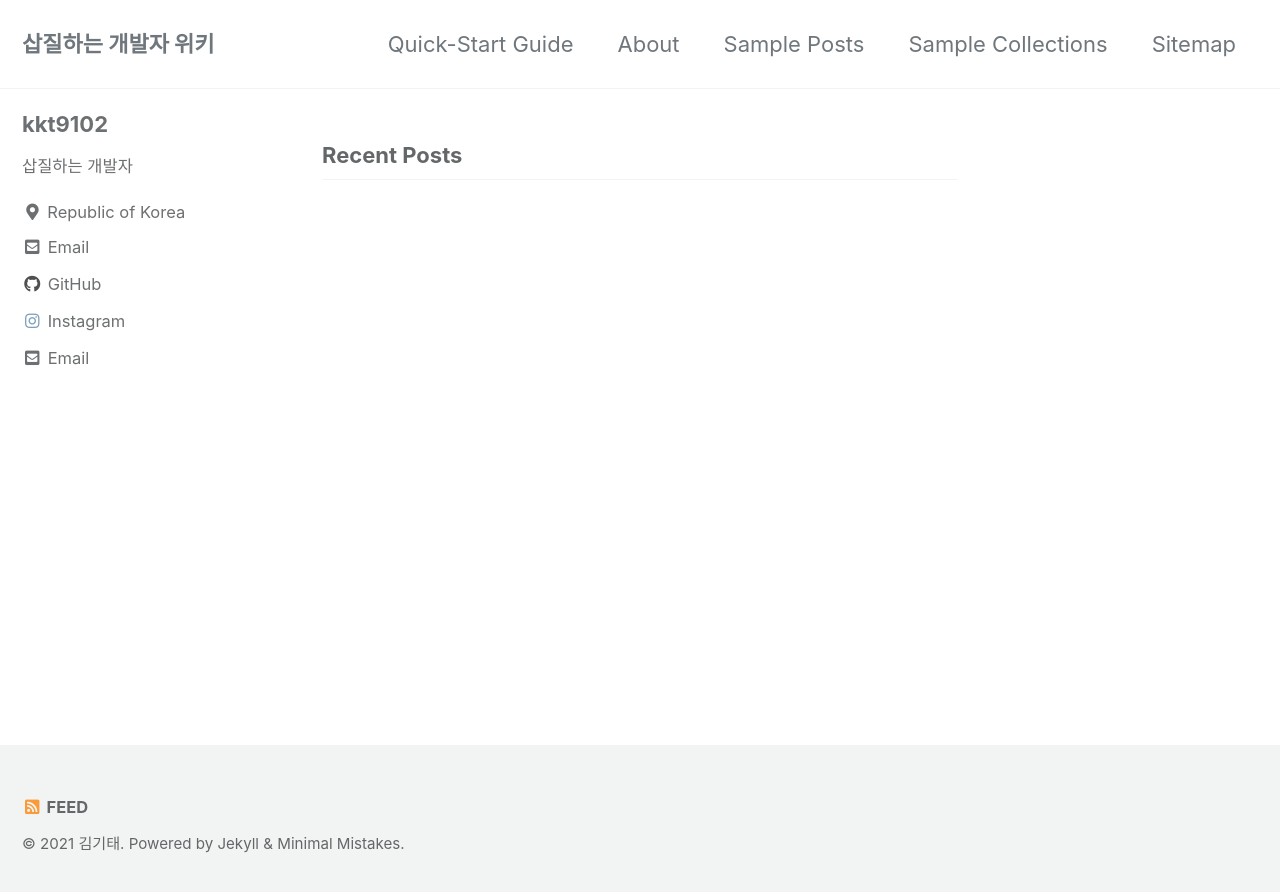
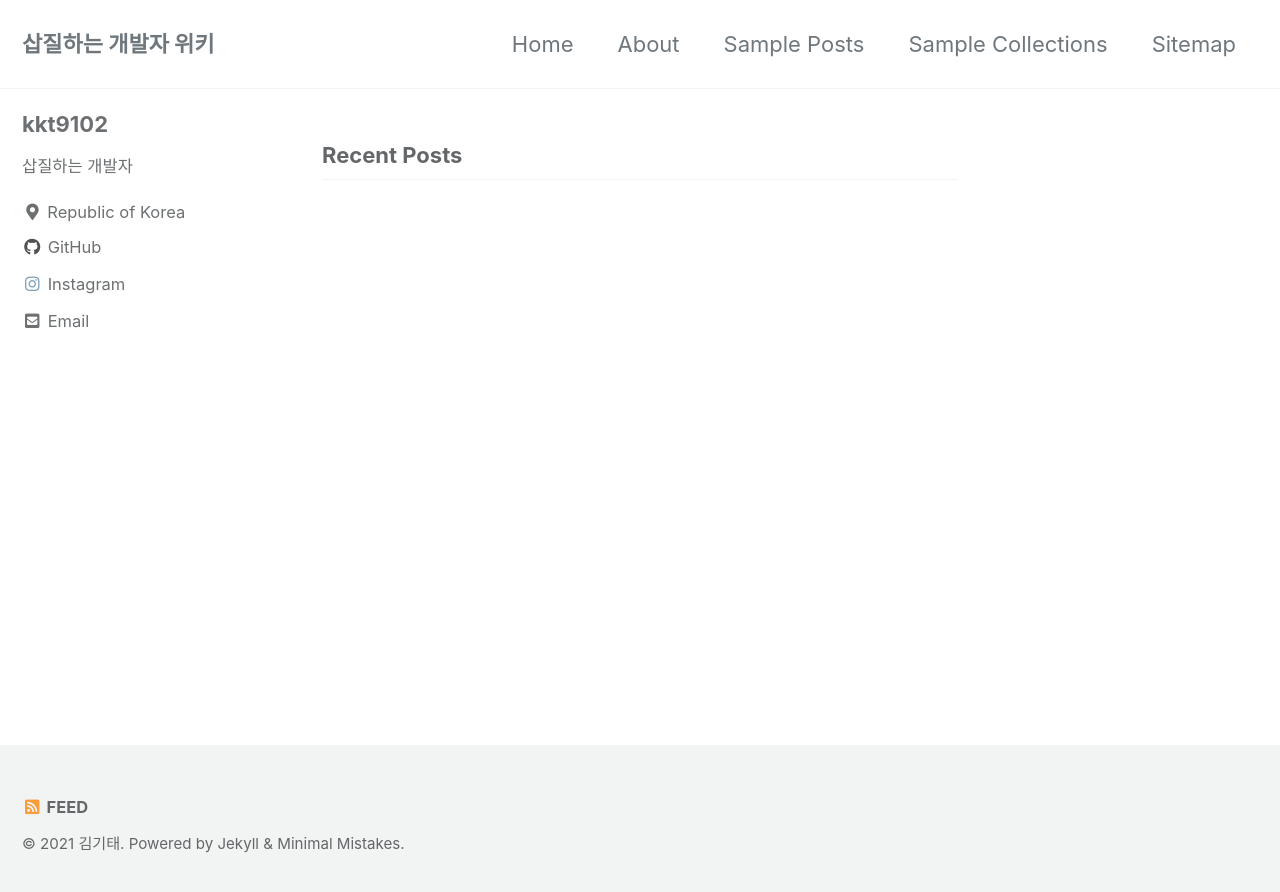
Before and after one commit to kkt9102/kkt9102.github.io, a Jekyll site: the page built from index.html, in a window 1280 px wide. Shown: the top 892 px of the page. Built offline with Jekyll 4.4.1, drawn with Linux system fonts in a browser that asks for light colours; cached includes are drawn as plain includes; the list of posts is cut into pages by our own code.

Commit message:
메뉴 변경중

```diff
--- a/_config.yml
+++ b/_config.yml
@@ -110,7 +110,7 @@ author:
   links:
     - label: "Email"
       icon: "fas fa-fw fa-envelope-square"
-      url: "creater@kakao.com"
+      # url: "creater@kakao.com"
     - label: "Website"
       icon: "fas fa-fw fa-link"
       # url: "https://your-website.com"
--- a/_data/navigation.yml
+++ b/_data/navigation.yml
@@ -1,9 +1,9 @@
 # main links
 main:
-  - title: "Quick-Start Guide"
-    url: https://mmistakes.github.io/minimal-mistakes/docs/quick-start-guide/
+  - title: "Home"
+    url: https://kkt9102.github.io/
   - title: "About"
-    url: https://mmistakes.github.io/minimal-mistakes/about/
+    url: https://kkt9102.github.io/about/
   - title: "Sample Posts"
     url: /year-archive/
   - title: "Sample Collections"
```
